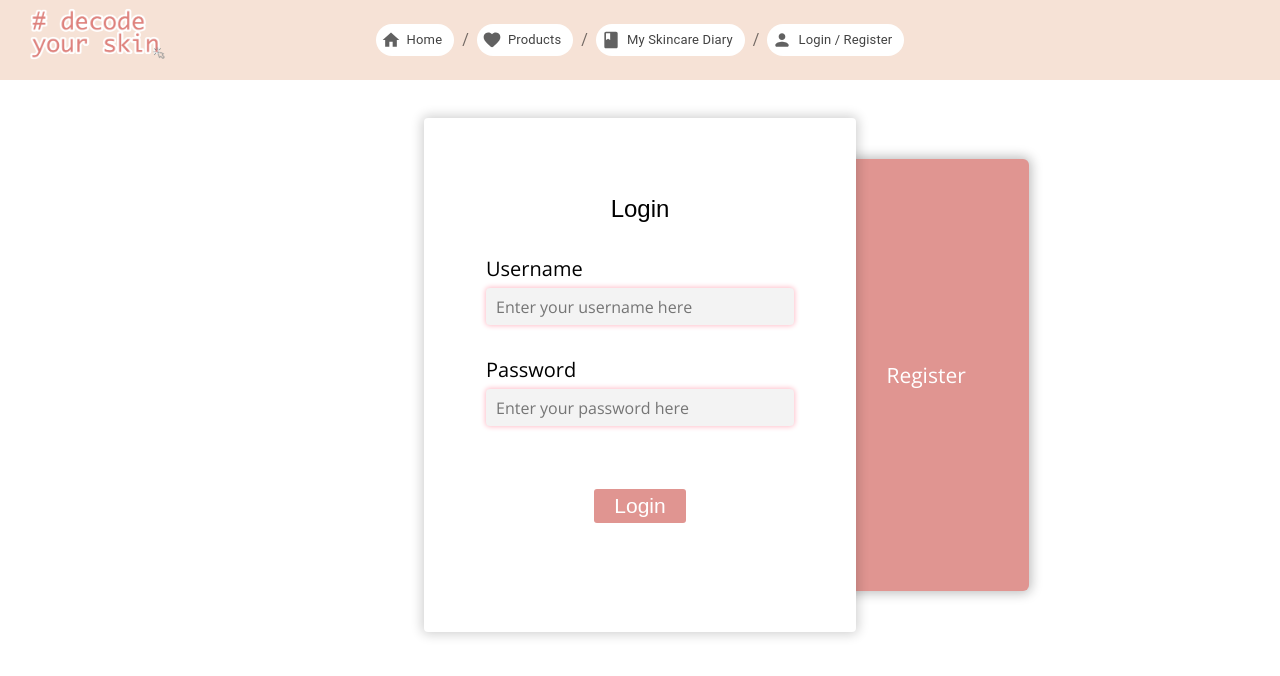
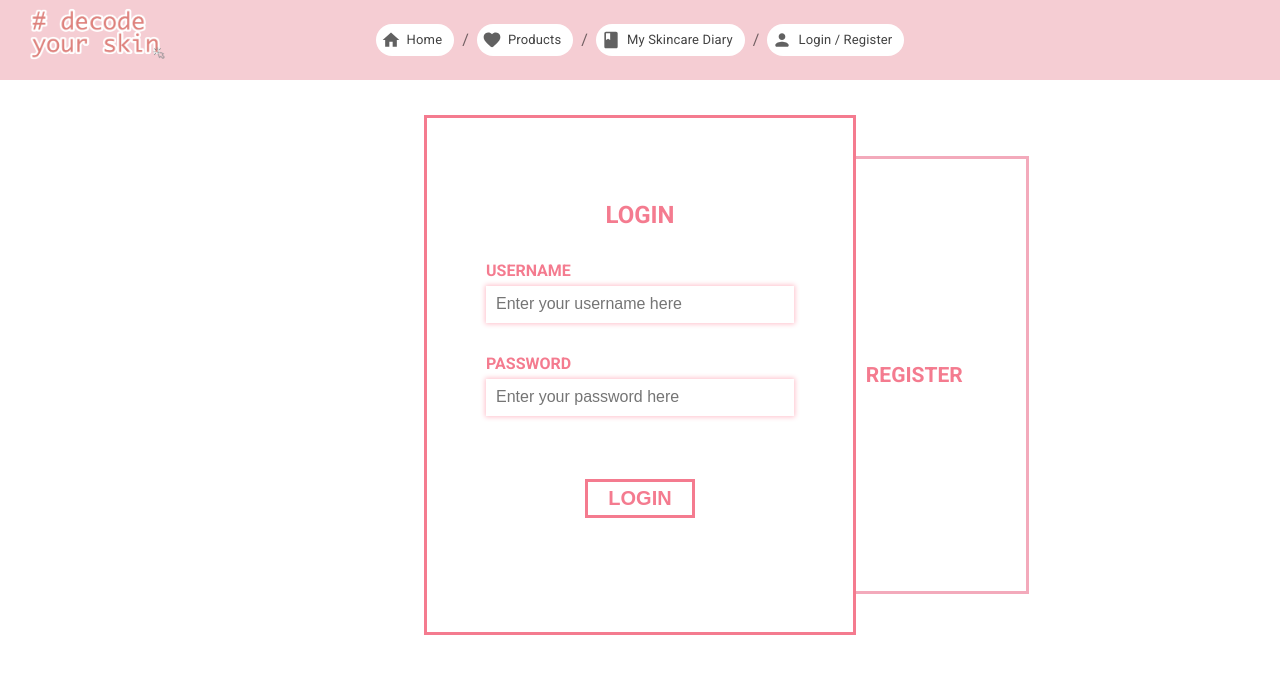
Before and after one commit to minzzelo/decode-your-skin-frontend, a React (Create React App) app: page /login in a window 1280 px wide. Shown: the top 676 px of the page. Built offline with nearby package versions, Linux system fonts and the light colour scheme.

Commit message:
Connect to backend web scraper, implement products page, redesigned login page

```diff
--- a/src/App.jsx
+++ b/src/App.jsx
@@ -1,8 +1,11 @@
 import React from "react";
+import { BrowserRouter as Router, Switch, Route } from "react-router-dom";
+
 import "./App.scss";
+
 import { LoginPage } from "./components/login/";
 import { Nav } from "./components/nav";
-import { BrowserRouter as Router, Switch, Route } from "react-router-dom";
+import { Products } from "./components/products";
 
 class App extends React.Component {
   constructor(props) {
@@ -88,6 +91,10 @@ class App extends React.Component {
                 />
               )}
             />
+            <Route
+              path="/products"
+              render={(props) => <Products {...props} />}
+            />
           </Switch>
         </Router>
       </>
--- a/src/components/login/style.scss
+++ b/src/components/login/style.scss
@@ -1,3 +1,12 @@
+@import url("https://fonts.googleapis.com/css2?family=Roboto:wght@400;700&display=swap");
+
+:root {
+  --primary: #f47b8f;
+  --background: #ffffff;
+  --secondary: #f72e9c;
+  --tertiary: #f72e9c;
+}
+
 //Login Main Container
 .login {
   width: 27em;
@@ -8,13 +17,14 @@
   margin-top: 5px;
   position: relative;
   z-index: 99;
+  font-family: "Roboto", sans-serif;
+
   .container {
     display: flex;
     justify-content: center;
     align-items: center;
     background-color: #fff;
-    box-shadow: 0px 0px 12px 2px rgba(15, 15, 15, 0.2);
-    border-radius: 4px;
+    border: 3px solid var(--primary);
     position: relative;
     z-index: 99;
     width: 100%;
@@ -28,21 +38,21 @@
     flex-direction: column;
     justify-content: center;
     height: 90%;
-    background-color: #e09591;
+    border: 3px solid var(--secondary);
     width: 100%;
     position: absolute;
     right: -34%;
-    border-radius: 6px;
     z-index: 1;
     transition: all 400ms ease-in-out;
     cursor: pointer;
-    box-shadow: 0px 0px 12px 2px rgba(15, 15, 15, 0.281);
 
     &.right {
       right: -40%;
       align-items: flex-end;
       &:hover {
         right: -45%;
+        border: 3px solid var(--tertiary);
+        color: var(--tertiary);
       }
     }
     &.left {
@@ -50,31 +60,40 @@
       align-items: flex-start;
       &:hover {
         right: 45%;
+        border: 3px solid var(--tertiary);
+        color: var(--tertiary);
       }
     }
 
     .text {
       font-size: 21px;
-      font-weight: 500;
-      color: #fff;
+      font-weight: 700;
+      color: var(--primary);
       margin-right: 3em;
       margin-left: 3em;
+      text-transform: uppercase;
     }
   }
 }
 
 //Button
 .btn {
-  font-size: 21px;
+  font-size: 20px;
+  color: var(--primary);
+  text-transform: uppercase;
+  font-weight: 700;
+
   padding: 5px 20px;
+
   border: 0;
-  background-color: #e09591;
-  color: #fff;
-  border-radius: 3px;
-  transition: all 250ms ease-in-out;
+  border: 3px solid var(--primary);
+  background: #fff;
+
   cursor: pointer;
+
   &:hover {
-    background-color: #c78480;
+    border: 3px solid var(--secondary);
+    color: var(--secondary);
   }
   &:focus {
     outline: none;
@@ -89,20 +108,14 @@
 
   .header {
     font-size: 24px;
-    font-family: "Open-Sans", sans-serif;
+    font-weight: 700;
+    text-transform: uppercase;
+    color: var(--primary);
   }
 
   .content {
     display: flex;
     flex-direction: column;
-
-    .image {
-      width: 21em;
-      img {
-        width: 100%;
-        height: 100%;
-      }
-    }
 
     .form {
       margin-top: 2em;
@@ -118,7 +131,10 @@
       width: fit-content;
 
       label {
-        font-size: 20px;
+        font-size: 16px;
+        font-weight: 700;
+        text-transform: uppercase;
+        color: var(--primary);
       }
 
       input:invalid {
@@ -135,10 +151,7 @@
         height: 37px;
         padding: 0px 10px;
         font-size: 16px;
-        font-family: "Open Sans", sans-serif;
-        background-color: #f3f3f3;
         border: 0;
-        border-radius: 4px;
         margin-bottom: 31px;
         transition: all 150ms ease-in;
 
--- a/src/components/nav/index.jsx
+++ b/src/components/nav/index.jsx
@@ -39,7 +39,7 @@ export class Nav extends React.Component {
           />
           <StyledBreadcrumb
             component="a"
-            href="/"
+            href="/products"
             label="Products"
             icon={<FavoriteRoundedIcon fontSize="small" />}
           />
--- a/src/components/nav/styles.scss
+++ b/src/components/nav/styles.scss
@@ -1,9 +1,16 @@
+:root {
+  --primary: #f47b8f;
+  --background: #ffffff;
+  --secondary: #f3aabb;
+  --tertiary: #f5cdd3;
+}
+
 nav {
   display: flex;
   justify-content: space-around;
   align-items: center;
   min-height: 10vh;
-  background: #f2d3c0a4;
+  background: var(--tertiary);
 }
 
 .nav-links {
--- /dev/null
+++ b/src/components/products/index.jsx
@@ -0,0 +1,55 @@
+import React from "react";
+import axios from "axios";
+
+import "./styles.scss";
+import CircularProgress from "@material-ui/core/CircularProgress";
+
+export class Products extends React.Component {
+  constructor(props) {
+    super(props);
+    this.state = {
+      name: "",
+      url: "",
+    };
+    this.getProducts = this.getProducts.bind(this);
+  }
+
+  componentWillMount() {
+    this.getProducts();
+  }
+
+  async getProducts() {
+    const url = {
+      url:
+        "https://www.ewg.org/skindeep/products/879905-Maybelline_Lash_Sensational_Mascara_254_Very_Black/",
+    };
+    await axios
+      .post("http://localhost:5000/products/products", url)
+      .then((res) => {
+        this.setState({ name: res.data.name, url: res.data.src });
+      })
+      .catch((err) => console.log(err.response.data));
+  }
+  render() {
+    return (
+      <>
+        <div className="products">
+          <div className="header">
+            <h1>Products</h1>
+          </div>
+
+          {this.state.url ? (
+            <div className="product">
+              <div className="image">
+                <img src={this.state.url} />
+              </div>
+              <div className="name">{this.state.name}</div>
+            </div>
+          ) : (
+            <CircularProgress />
+          )}
+        </div>
+      </>
+    );
+  }
+}
--- /dev/null
+++ b/src/components/products/styles.scss
@@ -0,0 +1,57 @@
+@import url("https://fonts.googleapis.com/css2?family=Roboto:wght@400;700&display=swap");
+
+:root {
+  --primary: #f47b8f;
+  --background: #ffffff;
+  --secondary: #f3aabb;
+  --tertiary: #f5cdd3;
+}
+
+.products {
+  .header {
+    font-family: "Roboto", sans-serif;
+    text-transform: uppercase;
+    letter-spacing: 0.2em;
+    text-align: center;
+    color: var(--primary);
+
+    display: block;
+    width: 300px;
+    min-height: 90px;
+    margin: auto;
+
+    border: 3px solid var(--primary);
+    box-shadow: 10px -10px 0 -3px var(--background), 10px -10px var(--secondary),
+      20px -20px 0 -3px var(--background), 20px -20px var(--tertiary);
+  }
+
+  .product {
+    display: flex;
+    flex-direction: column;
+    justify-content: center;
+    width: 200px;
+    height: 250px;
+    padding: 10px;
+    margin: 20px;
+
+    border: 3px solid var(--primary);
+
+    &:hover {
+      cursor: pointer;
+      border: 3px solid var(--secondary);
+      box-shadow: 0 1px 3px rgba(0, 0, 0, 0.12), 0 1px 2px rgba(0, 0, 0, 0.24);
+      transition: all 0.3s cubic-bezier(0.25, 0.8, 0.25, 1);
+    }
+
+    .name {
+      font-size: 16px;
+      text-align: center;
+      padding-top: 20px;
+      bottom: 5px;
+    }
+
+    .image {
+      height: 150px;
+    }
+  }
+}
```
